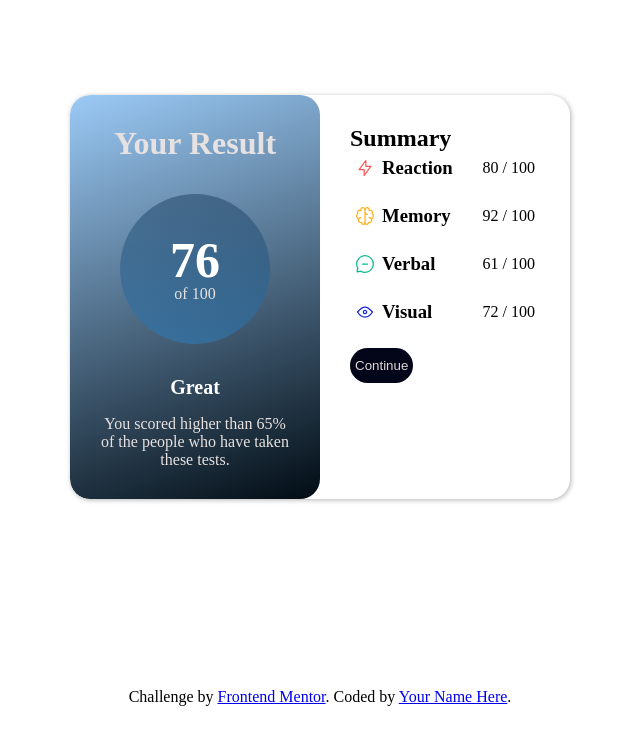
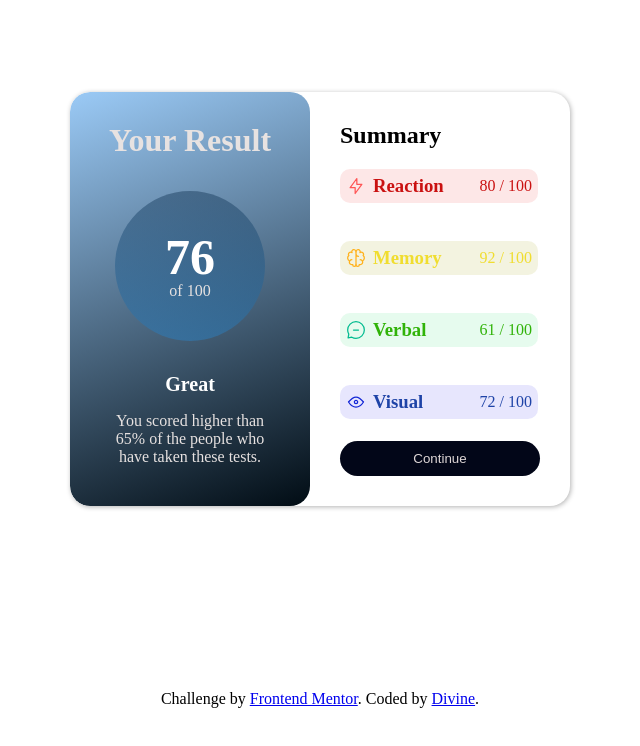
Before and after one commit to didi-devs/result_summary_page, a plain HTML site: page index.html in a window 1280 px wide. Shown: the whole page, without its empty margins (320-960 px from the left). Drawn offline with Linux system fonts and the light colour scheme.

Commit message:
svg color modified

```diff
--- a/index.html
+++ b/index.html
@@ -98,7 +98,7 @@
 
   <div class="attribution">
     Challenge by <a href="https://www.frontendmentor.io?ref=challenge" target="_blank">Frontend Mentor</a>.
-    Coded by <a href="#">Your Name Here</a>.
+    Coded by <a href="https://github.com/didi-devs">Divine</a>.
   </div>
 </body>
 </html>
--- a/style.css
+++ b/style.css
@@ -45,6 +45,7 @@
     color: rgb(223, 215, 215);
     border-radius: 75px;
     border: 0;
+    width: 200px;
     padding: 10px 5px;
     margin-top: 20px;
     display: block;
@@ -115,7 +116,8 @@
    display: flex;
    justify-content: space-between ;
    align-items: center;
-   padding: 5px;
+   padding: 6px;
+   margin: 20px 2px 2px 0;
    border-radius: 10px;
    /* background-color: rgb(100, 128, 180); */
 }
@@ -131,7 +133,22 @@
     padding: var(--padding)
 }
 
-.summary-item [data-item-type="accent-1"] {
-    color: rgb(30, 17, 202);
-    background-color: brown;
+.summary-item[data-item-type="accent-1"] {
+    color: rgb(202, 17, 17);
+    background-color: rgba(236, 22, 22, 0.1);
 }
+
+.summary-item[data-item-type="accent-2"] {
+    color: rgb(240, 221, 47);
+    background-color: rgba(182, 182, 64, .16);
+}
+
+.summary-item[data-item-type="accent-3"] {
+    color: rgb(48, 179, 8);
+    background-color: rgba(10, 218, 90, 0.1);
+}
+
+.summary-item[data-item-type="accent-4"] {
+    color: rgb(30, 67, 167);
+    background-color: rgba(28, 13, 228, 0.1);
+}
```
